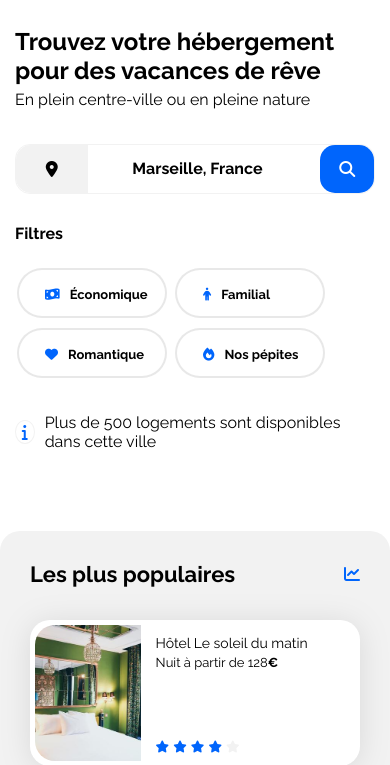
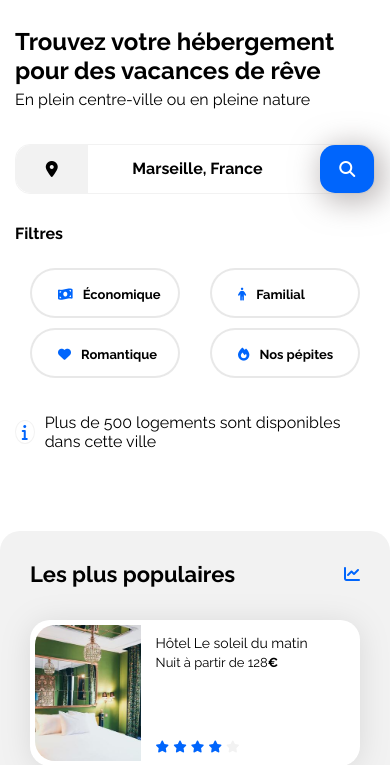
Before and after one commit to AlexandreLeriche141282/bookie, a plain HTML site: page index.html in a window 390 px wide. Shown: the part 83-848 px from the top of the page. Drawn offline with Linux system fonts and the light colour scheme.

Commit message:
Filter Dgrid(responsive)

```diff
--- a/css/style.css
+++ b/css/style.css
@@ -1,4 +1,4 @@
-/****** General ***********/
+/******** General ***********/
 * {
     font-family: 'Raleway', sans-serif;
     scroll-behavior: smooth;
@@ -66,7 +66,7 @@ a {
 .neutral-star {
     color: var(--main-bg-color)
 }
-/* ********** Menu*************************** */
+/* ********** Menu ******************/
 
 Nav{
     display: flex;
@@ -97,7 +97,7 @@ Nav img{
     margin-top: 30px;
 }
 
-/* ****** Search************** */
+/******* Search ***************/
 
 .search form{
 
@@ -154,9 +154,7 @@ border-radius: 15px;
     font-weight: 900;
     font-size: 16px;
 }
-/* .search button i{
-    display: none;
-} */
+
 .search button span{
     color: rgb(255, 255, 255);
     font-weight: 500;
@@ -272,7 +270,7 @@ border-radius: 15px;
     margin-bottom: 5px;
 }
 
-/****** Hebergements And Populaires ***********/
+/****** Hebergements And Populairy ***********/
 .hebergements-and-populaires {
     display: flex;
     justify-content: space-between;
@@ -287,7 +285,7 @@ border-radius: 15px;
     background-color: var(--main-bg-color);
 }
 
-/****** Populaires ***********/
+/****** Populairy ***********/
 .populaires {
     width: 32%;
     background-color: var(--main-bg-color);
@@ -333,7 +331,7 @@ border-radius: 15px;
     margin-bottom: 5px;
 }
 
-/********* Activités ***********/
+/********* Activity ***********/
 .activityTitle{
     padding: 30px 30px 0;
 
@@ -429,6 +427,8 @@ footer .footerContainer span{
     .main-container{
         padding: 0;
     }
+
+    /*********** Header Navigation *******/
     nav{
         flex-direction: column;
     }
@@ -456,6 +456,7 @@ footer .footerContainer span{
         border-top: none;
     }
 
+/* ******** Form searchBar *********** */
 .search{
     padding: 0 15px;
 }
@@ -466,8 +467,7 @@ footer .footerContainer span{
 .search form button{
     border-radius: 15px;
     color: var(--main-color);
-
-
+    box-shadow: 5px 5px 29px 5px rgba(147, 138, 138, 0.58);
 }
 
 .search button span{
@@ -477,26 +477,38 @@ footer .footerContainer span{
     display:block;
 }
 
+
+/********** Filter **********/
 .filter{
     width: 100%;
 }
+
 .filter button{
     width: 150px;
     height: 50px;
-    margin: 5px 2px;
+    margin: 5px;
     align-items: center;
     text-align: left;
     font-size: 13px;
+}
 
+.containerButton{
+display: grid;
+justify-items: center;
+grid-template-columns: 1fr 1fr ;
 }
+
 .filterButton{
     width: 100%;
 }
+
 .filter span{
     display: block;
     padding-bottom: 20px;
 }
 
+
+/********** hebergements and populary *******/
 .hebergements-and-populaires{
     flex-direction: column-reverse;
 }
@@ -523,6 +535,9 @@ padding-bottom: 10px;
     padding: 0 50px;
 }
 
+
+
+/*********** Footer ***************/
 footer .footerContainer{
     grid-template-columns: 1fr;
     gap: 30px;
--- a/index.html
+++ b/index.html
@@ -40,17 +40,20 @@
                 <span><i class="fa-solid fa-location-dot" style="color: #000000;"></i></span>
 
                 <input type="search" id="site-search" name="q" placeholder="Marseille, France" />
-                <button><span>Rechercher</span><i class="fa-solid fa-magnifying-glass" style="color: #ffffff;"></i></button>
+                <button><span>Rechercher</span><i class="fa-solid fa-magnifying-glass"
+                        style="color: #ffffff;"></i></button>
             </form>
             <div class="filter">
 
                 <div class="filterButton">
                     <span>Filtres</span>
-                    <button><i class="fa-solid fa-money-bill-wave"
-                            style="color: rgb(0,101,252);"></i>Économique</button>
+                    <div class="containerButton">
+                        <button><i class="fa-solid fa-money-bill-wave"></i>Économique</button>
                         <button><i class="fa-solid fa-person"></i>Familial</button>
                         <button><i class="fa-solid fa-heart"></i>Romantique</button>
                         <button><i class="fa-solid fa-fire"></i>Nos pépites</button>
+                    </div>
+
                 </div>
 
 
@@ -283,7 +286,8 @@
                     </a>
                     <a href="#">
                         <div class="activityCards">
-                        <img src="./images/activites/kilyan-sockalingum.jpg" alt="Photo du Parc national des Calanques">
+                            <img src="./images/activites/kilyan-sockalingum.jpg"
+                                alt="Photo du Parc national des Calanques">
                             <p>Parc national des Calanques</p>
                         </div>
                     </a>
```
Lines whose indentation alone changed are shown as unchanged.
